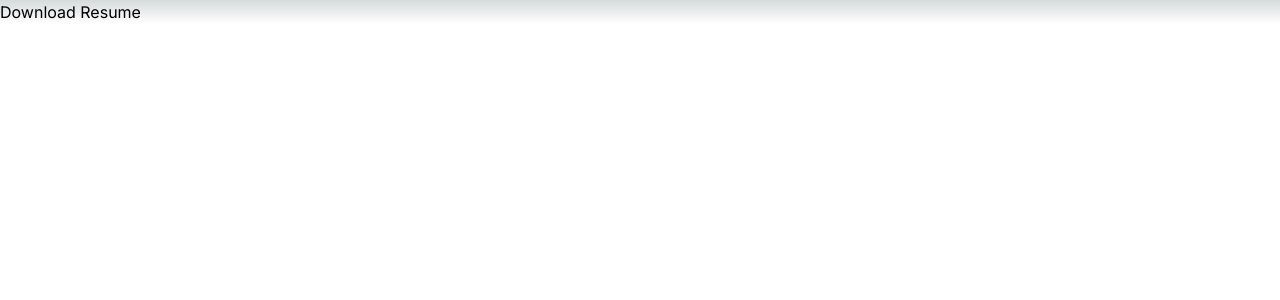
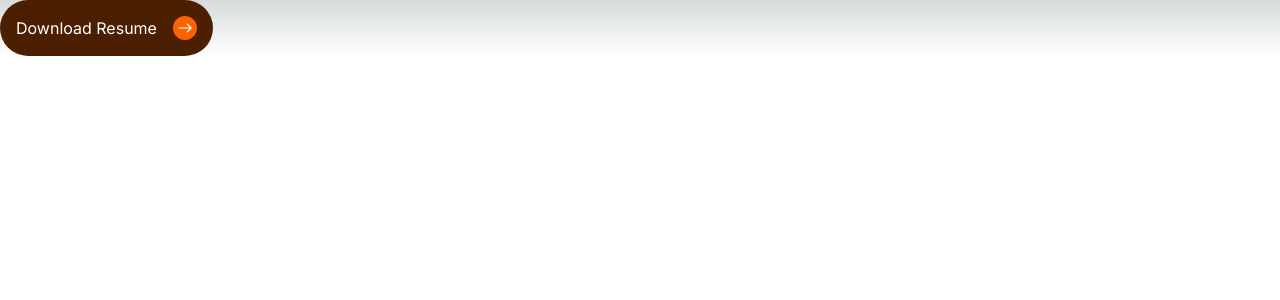
Before and after one commit to AsrafulMasum/portfolio_next.js, a Next.js app: page / in a window 1280 px wide. Shown: the top 300 px of the page. Built offline with nearby package versions, Linux system fonts and the light colour scheme.

Commit message:
button created

```diff
--- a/components/Button.jsx
+++ b/components/Button.jsx
@@ -1,11 +1,18 @@
-import React from 'react'
+import React from "react";
+import { IoIosArrowRoundForward } from "react-icons/io";
 
-function Button({text, styles}) {
+function Button({ text }) {
   return (
-    <button className={``}>
+    <button
+      className={`flex justify-center items-center gap-4 bg-btn_color text-white rounded-full p-4 group overflow-hidden`}
+    >
       {text}
+      <span className="relative bg-primary w-6 h-6 rounded-full overflow-hidden">
+        <IoIosArrowRoundForward className="absolute text-2xl group-hover:translate-x-10 duration-500" />
+        <IoIosArrowRoundForward className="absolute -left-10 text-2xl group-hover:translate-x-0 group-hover:left-0 duration-500" />
+      </span>
     </button>
-  )
+  );
 }
 
-export default Button
+export default Button;
--- a/package.json
+++ b/package.json
@@ -11,7 +11,8 @@
   "dependencies": {
     "next": "14.2.4",
     "react": "^18",
-    "react-dom": "^18"
+    "react-dom": "^18",
+    "react-icons": "^5.2.1"
   },
   "devDependencies": {
     "daisyui": "^4.12.2",
--- a/tailwind.config.js
+++ b/tailwind.config.js
@@ -9,6 +9,7 @@ module.exports = {
     extend: {
       colors: {
         primary: '#F96302',
+        btn_color: '#4D1F01',
       }
     },
   },
```
Also changed, not shown: 1 other file (tests, documents, lock files or other folders).
